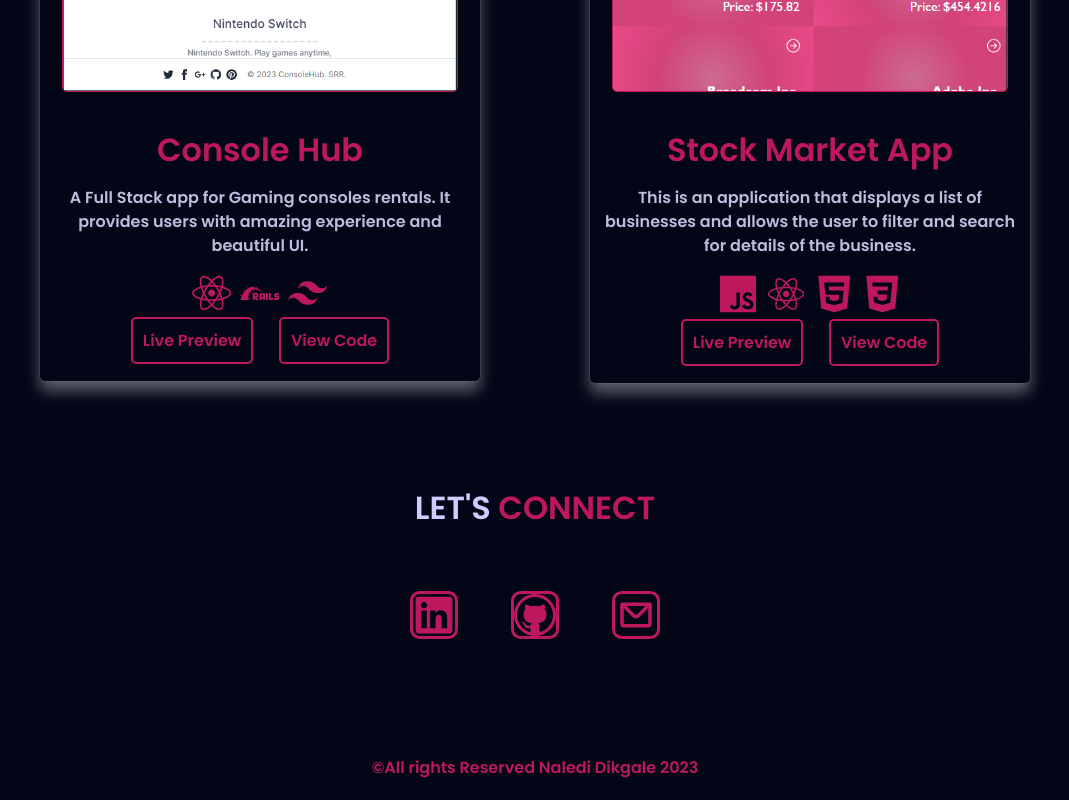
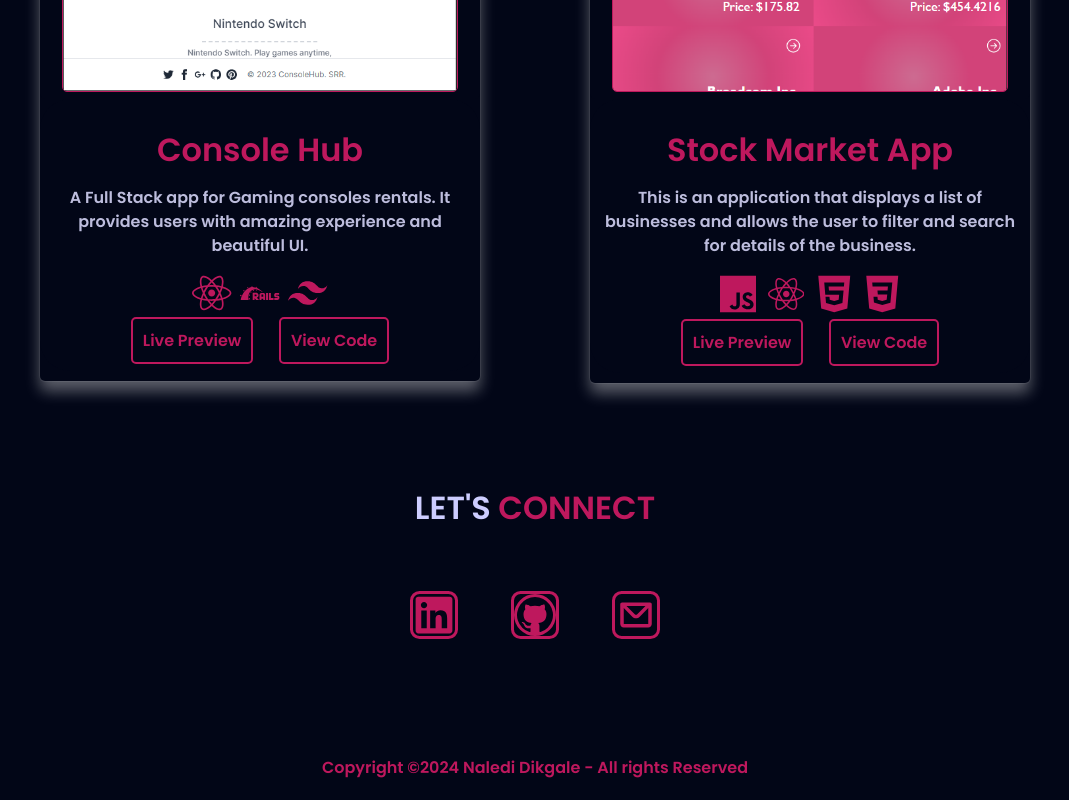
Before and after one commit to Naledi-Dikgale/my-portfolio-v2, a React (Vite) app: page / in a window 1280 px wide. Shown: the part 3530-4330 px from the top of the page, without its empty margins (105-1174 px from the left). Built offline with nearby package versions, Linux system fonts and the light colour scheme.

Commit message:
Update footer

```diff
--- a/src/Components/Footer/Footer.jsx
+++ b/src/Components/Footer/Footer.jsx
@@ -11,8 +11,8 @@ export const Footer = () => {
         <a href="/" rel="noreferrer" target="_blank">
           <div className="footerBox">
             <h5 className="footer">
-            ©All rights Reserved{" "}
-              Naledi Dikgale 2023
+           Copyright ©2024 Naledi Dikgale{" "}
+           - All rights Reserved
             </h5>
           </div>
         </a>
```
